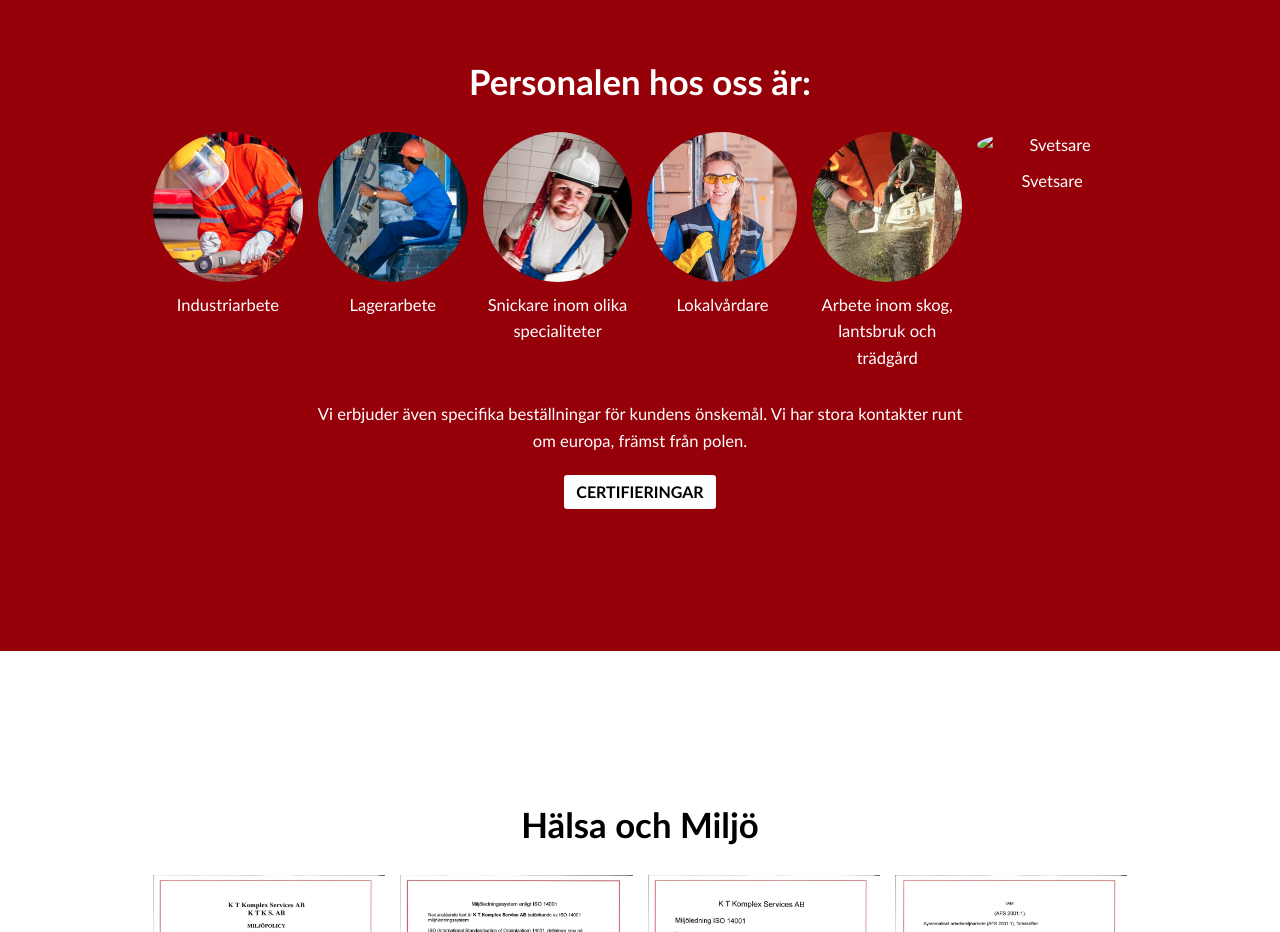
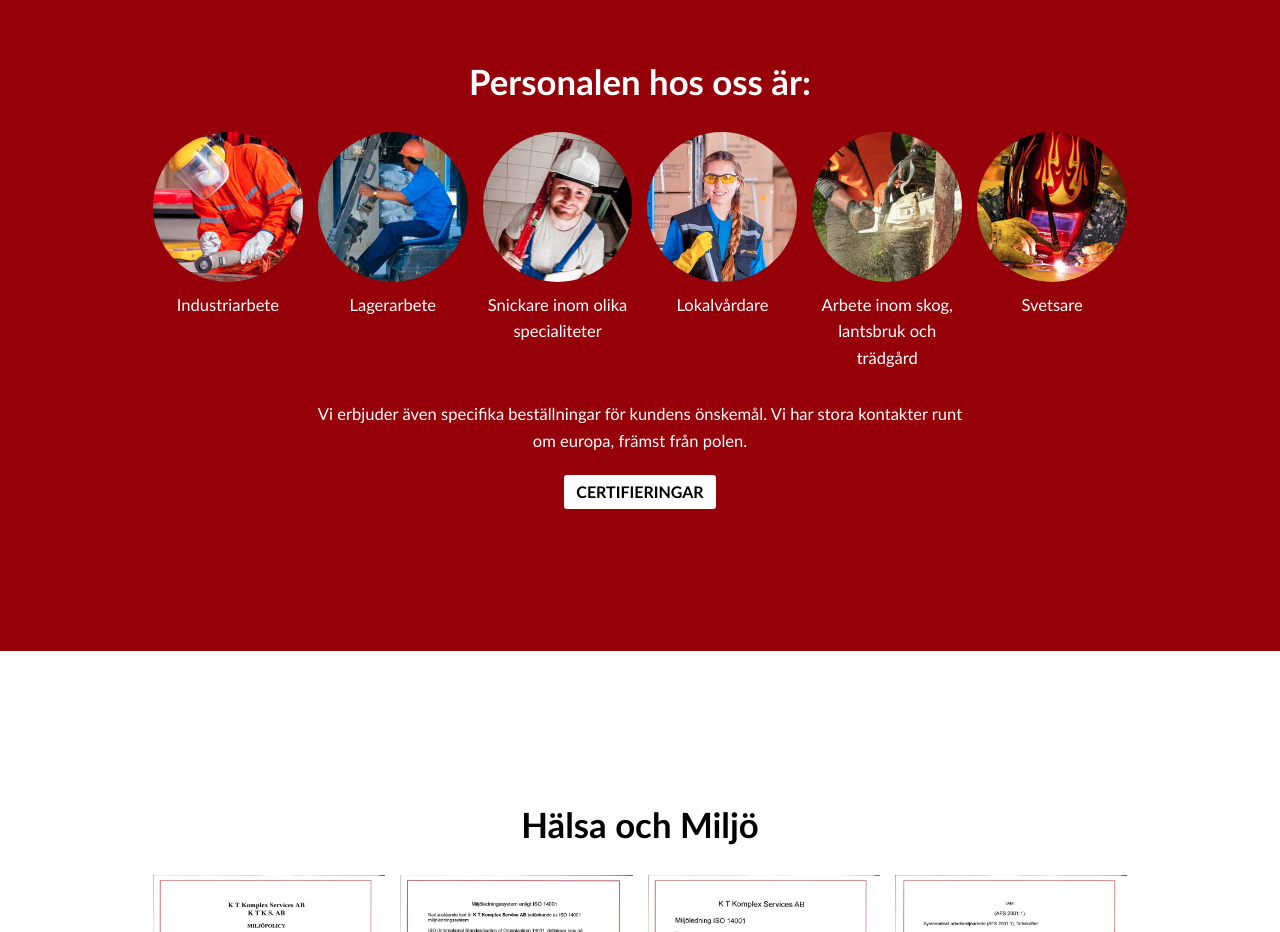
Before and after one commit to zenit710/wynajem-pracownikow, a website: page index.html in a window 1280 px wide. Shown: the part 3660-4592 px from the top of the page. Drawn offline with nearby package versions, Linux system fonts and the light colour scheme; files that its build step writes are made by us from their sources; files whose address does not match are found by name.

Commit message:
poprawiony bledny obrazek w zawodach

```diff
--- a/index.html
+++ b/index.html
@@ -210,7 +210,7 @@
                     <div>Arbete inom skog, lantsbruk och trädgård</div>
                 </div>
                 <div class="job col-6 col-md-4 col-lg-2 welder">
-                    <div class="img-holder"><img src="dist/img/svet" alt="Svetsare"/></div>
+                    <div class="img-holder"><img src="dist/img/svetsare.jpg" alt="Svetsare"/></div>
                     <div>Svetsare</div>
                 </div>
             </div>
```
